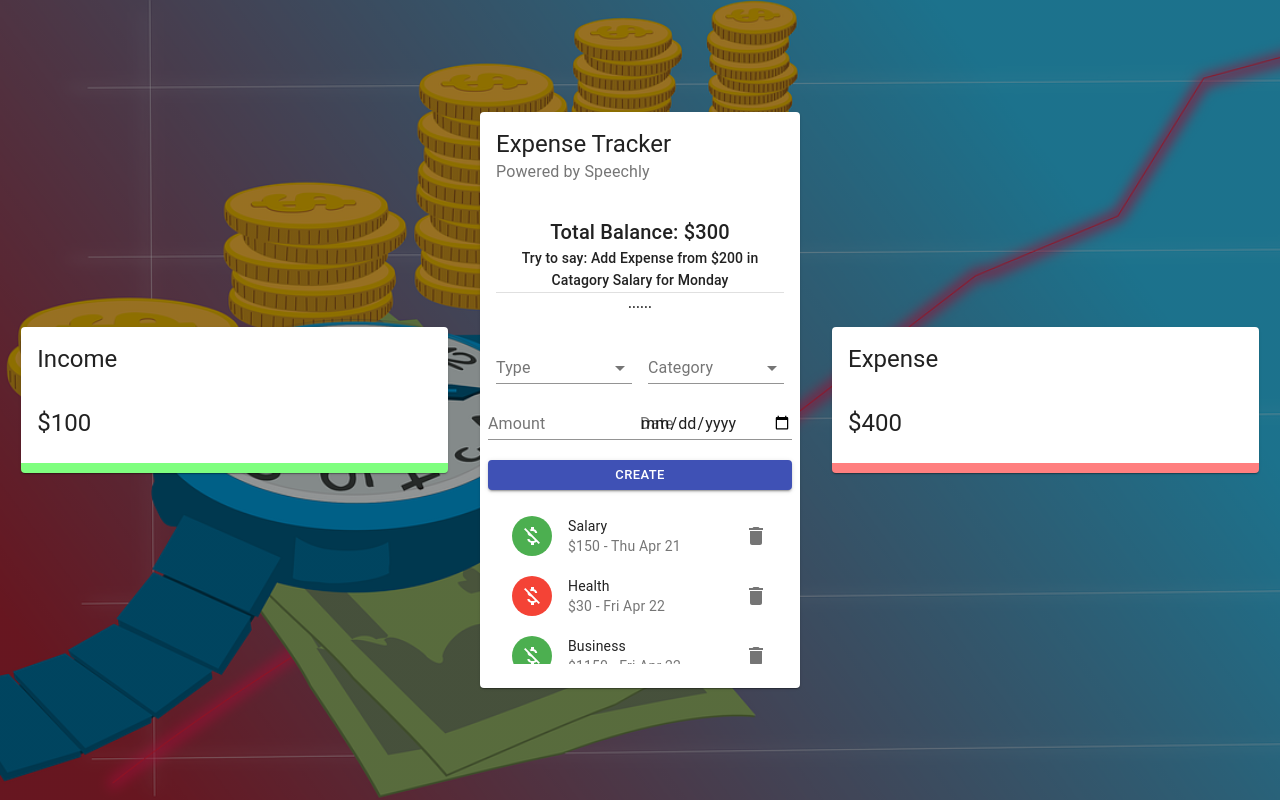
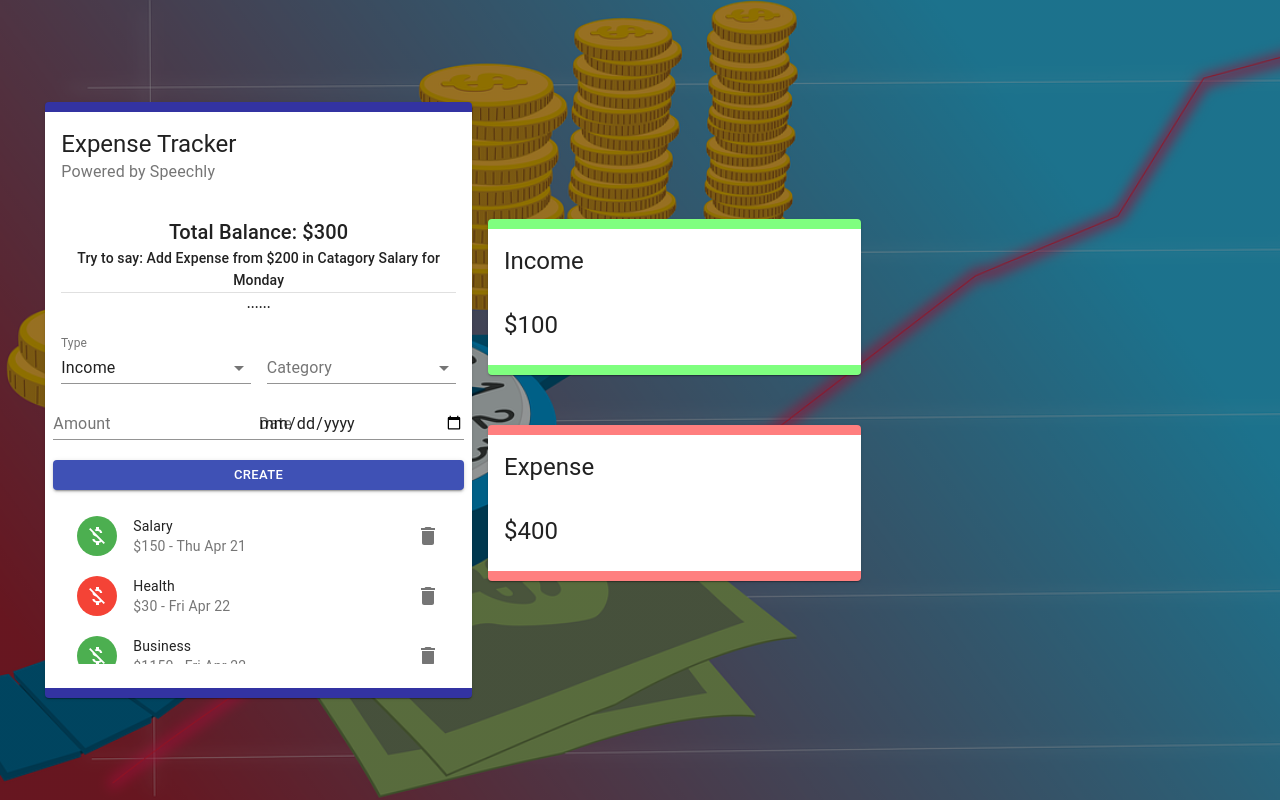
Before and after one commit to rolandexplore93/budget-tracker, a React (Create React App) app: page / in a window 1280 px wide. Built offline with nearby package versions, Linux system fonts and the light colour scheme.

Commit message:
Create a function that accept form input from user using useReducer() and contextAPI and check on the console log

```diff
--- a/src/App.js
+++ b/src/App.js
@@ -5,22 +5,30 @@ import Details from './components/Details/Details'
 import Main from './components/Main/Main'
 import useStyles from './styles'
 
+// style={{border: '1px solid yellow'}}
+
 function App() {
   const classes = useStyles();
 
   return (
     <div>
       <Grid className={classes.grid} container spacing={0} alignItems='center' justifyContent='center' style={{height: '100vh'}}>
-        <Grid item xs={12} sm={4}>
-            <Details title='Income' amount='100'/>
+        <Grid xs={12} sm={6} md={4}>
+          <Grid item>
+              <Main title='Expense Tracker' subheader='Powered by Speechly'
+                amount='300'
+              />
+          </Grid>
         </Grid>
-        <Grid item xs={12} sm={3}>
-            <Main title='Expense Tracker' subheader='Powered by Speechly'
-              amount='300'
-            />
-        </Grid>
-        <Grid item xs={12} sm={4}>
-            <Details title='Expense' amount='400'/>
+        <Grid xs={12} sm={5} md={7} spacing={0}>
+
+          <Grid item md={6} style={{ marginBottom: '50px'}}>
+              <Details title='Income' amount='100'/>
+          </Grid>
+
+          <Grid item md={6}>
+              <Details title='Expense' amount='400'/>
+          </Grid>
         </Grid>
 
       </Grid>
--- /dev/null
+++ b/src/Context/Context.js
@@ -0,0 +1,26 @@
+import React, { useReducer, createContext } from "react";
+import { ContextReducer } from "./ContextReducer";
+
+const initialState = [];
+
+export const ExpenseTrackerContext = createContext();
+
+export const ProvideContext = ({children}) => {
+    const [transactions, dispatch] = useReducer(ContextReducer, initialState);
+    console.log(transactions)
+
+    // Create Actions
+    // Action will either delete a transaction or add a transaction
+    // payload is additional data that you want to pass with action
+    const deleteTransaction = (id) => dispatch({type: "DELETE_TRANSACTION", payload: id})
+    const createTransaction = (transaction) => dispatch({type: "ADD_TRANSACTION", payload: transaction}, console.log(transaction))
+
+    return (
+        <ExpenseTrackerContext.Provider value={
+            // deleteTransaction and createTransaction will be sent over the entire state
+            {deleteTransaction, createTransaction}
+        }>
+            {children}
+        </ExpenseTrackerContext.Provider>
+    )
+}
--- /dev/null
+++ b/src/Context/ContextReducer.js
@@ -0,0 +1,18 @@
+export const ContextReducer = (state, action) => {
+    // logic for adding transaction and deleting transaction
+    let transactions;
+
+    switch (action.type) {
+        case 'ADD_TRANSACTION':
+            transactions = [action.payload, ...state]
+            return transactions;
+
+        case 'DELETE_TRANSACTION':
+            transactions = state.filter(target => target.id !== action.payload)
+            return transactions;
+
+        default:
+            return state;
+    }
+
+}
--- a/src/components/Details/styles.js
+++ b/src/components/Details/styles.js
@@ -2,9 +2,14 @@ import { makeStyles } from "@material-ui/core";
 
 export default makeStyles(() => ({
     income: {
-        borderBottom: '10px solid rgba(0, 255, 0, 0.5)'
+        borderBottom: '10px solid rgba(0, 255, 0, 0.5)',
+        borderTop: '10px solid rgba(0, 255, 0, 0.5)'
     },
     expense: {
-        borderBottom: '10px solid rgba(255, 0, 0, 0.5)'
+        borderBottom: '10px solid rgba(255, 0, 0, 0.5)',
+        borderTop: '10px solid rgba(255, 0, 0, 0.5)'
+    },
+    cardBody: {
+        background: 'yellow'
     }
 }))
--- a/src/components/Main/Form/Form.jsx
+++ b/src/components/Main/Form/Form.jsx
@@ -1,10 +1,44 @@
-import React from 'react'
+import React, {useContext, useState} from 'react'
 import {TextField, Typography, Button, Select, InputLabel, Grid, FormControl, MenuItem} from '@material-ui/core'
+import { ExpenseTrackerContext } from '../../../Context/Context';
+import {v4 as uuidv4 } from 'uuid'
+
+
 
 import useStyles from './styles'
 
+// get days of the week
+const days = ["Sunday", "Monday", "Tuesday", "Wednesday", "Thursday", "Friday", "Saturday"];
+let day = days[new Date().getDay()];
+
+// get months
+const months = ["January", "February", "March", "April", "May", "June", "July", "August", "September", "October", "November", "December"];
+let month = months[new Date().getMonth()];
+
+// Put all form input into a state
+const initialState = {
+    type: 'income',
+    category: '',
+    amount: '',
+    date: `${day}, ${new Date().getDate()} ${month} ${new Date().getFullYear()}`
+}
+
 const Form = () => {
     const classes = useStyles();
+    const { createTransaction } = useContext(ExpenseTrackerContext)
+    const [formData, setFormData] = useState(initialState)
+    // console.log(createTransaction)
+    // console.log(formData)
+
+    const createNewTransaction = () => {
+        const transaction = {
+            ...formData,
+            amount: Number(formData.amount),
+            id: uuidv4()
+        }
+        createTransaction(transaction)
+        setFormData(initialState)
+    }
 
   return (
     <Grid container spacing={2}>
@@ -16,7 +50,7 @@ const Form = () => {
         <Grid item xs={6}>
             <FormControl fullWidth>
                 <InputLabel>Type</InputLabel>
-                <Select>
+                <Select value={formData.type} onChange={e => setFormData({ ...formData, type: e.target.value})}>
                     <MenuItem value='income'>Income</MenuItem>
                     <MenuItem value='expense'>Expense</MenuItem>
                 </Select>
@@ -25,7 +59,7 @@ const Form = () => {
         <Grid item xs={6}>
             <FormControl fullWidth>
                 <InputLabel>Category</InputLabel>
-                <Select>
+                <Select value={formData.category} onChange={e => setFormData({ ...formData, category: e.target.value})}>
                     <MenuItem value='business'>Business</MenuItem>
                     <MenuItem value='salary'>Salary</MenuItem>
                     <MenuItem value='health'>Health</MenuItem>
@@ -33,12 +67,12 @@ const Form = () => {
             </FormControl>
         </Grid>
         <Grid xs={6}>
-            <TextField type='number' label='Amount' fullWidth/>
+            <TextField type='number' label='Amount' fullWidth value={formData.amount} onChange={e => setFormData({...formData, amount: e.target.value})}/>
         </Grid>
         <Grid xs={6}>
-            <TextField type='date' label='Date' fullWidth/>
+            <TextField type='date' label='Date' fullWidth value={formData.date} onChange={e => setFormData({...formData, date: e.target.value})}/>
         </Grid>
-        <Button className={classes.button} color='primary' size='small' variant='contained' fullWidth>CREATE</Button>
+        <Button className={classes.button} color='primary' size='small' variant='contained' fullWidth onClick={createNewTransaction}>CREATE</Button>
     </Grid>
   )
 }
--- a/src/components/Main/List/List.jsx
+++ b/src/components/Main/List/List.jsx
@@ -1,10 +1,15 @@
-import React from 'react'
+import React, {useContext} from 'react'
 import { List as MUIList, ListItem, ListItemAvatar, ListItemText, Avatar, ListItemSecondaryAction, IconButton, Slide} from '@material-ui/core'
-import { Delete, MoneyOff } from '@material-ui/icons'
-import useStyles from './styles'
+import { Delete, MoneyOff } from '@material-ui/icons';
+import useStyles from './styles';
+import { ExpenseTrackerContext } from '../../../Context/Context';
+
+
 
 const List = () => {
     const classes = useStyles();
+    const {deleteTransaction} = useContext(ExpenseTrackerContext)
+    // console.log(deleteTransaction)
 
     const transactions = [
         {id: "1", type: 'Income', category: 'Salary', amount: 150, date: `Thu Apr 21`},
--- a/src/components/Main/Main.jsx
+++ b/src/components/Main/Main.jsx
@@ -9,7 +9,7 @@ const Main = ({title, subheader, amount}) => {
     const classes = useStyles();
 
   return (
-      <Card className={classes.root}>
+      <Card className={`${classes.root}, ${classes.expenseTracker}`}>
             <CardHeader title={title} subheader={subheader} />
             <CardContent>
                 <Typography align='center' variant='h6'>Total Balance: ${amount}</Typography>
--- a/src/components/Main/styles.js
+++ b/src/components/Main/styles.js
@@ -21,4 +21,8 @@ export default makeStyles((theme) => ({
   divider: {
     margin: '20px 0',
   },
+  expenseTracker: {
+    borderBottom: '10px solid rgba(0, 0, 139, 0.8)',
+    borderTop: '10px solid rgba(0, 0, 139, 0.8)'
+  }
 }));
--- a/src/index.js
+++ b/src/index.js
@@ -3,6 +3,8 @@ import ReactDOM from 'react-dom';
 import './index.css';
 import App from './App';
 import reportWebVitals from './reportWebVitals';
+import { ProvideContext } from './Context/Context';
+
 
 // const root = ReactDOM.createRoot(document.getElementById('root'));
 // root.render(
@@ -12,9 +14,9 @@ import reportWebVitals from './reportWebVitals';
 // );
 
 ReactDOM.render(
-  <React.StrictMode>
-    <App />
-  </React.StrictMode>,
+  <ProvideContext>
+      <App />
+  </ProvideContext>,
   document.getElementById('root')
 );
 
--- a/src/styles.js
+++ b/src/styles.js
@@ -25,7 +25,8 @@ export default makeStyles((theme) => ({
   },
   grid: {
     '& > *': {
-      margin: theme.spacing(2),
+      margin: theme.spacing(1),
+      boxSizing: 'border-box'
     },
   },
 }));
```
Also changed, not shown: steps.txt (added), 1 other file (tests, documents, lock files or other folders).
